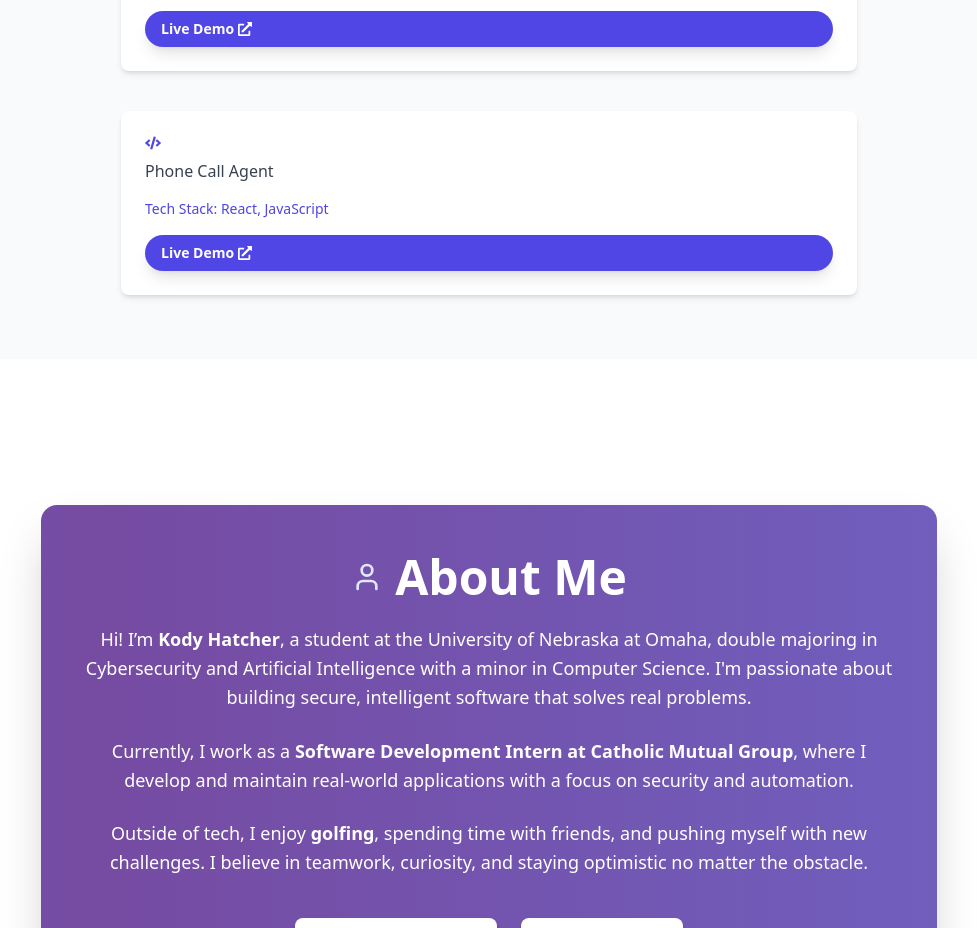
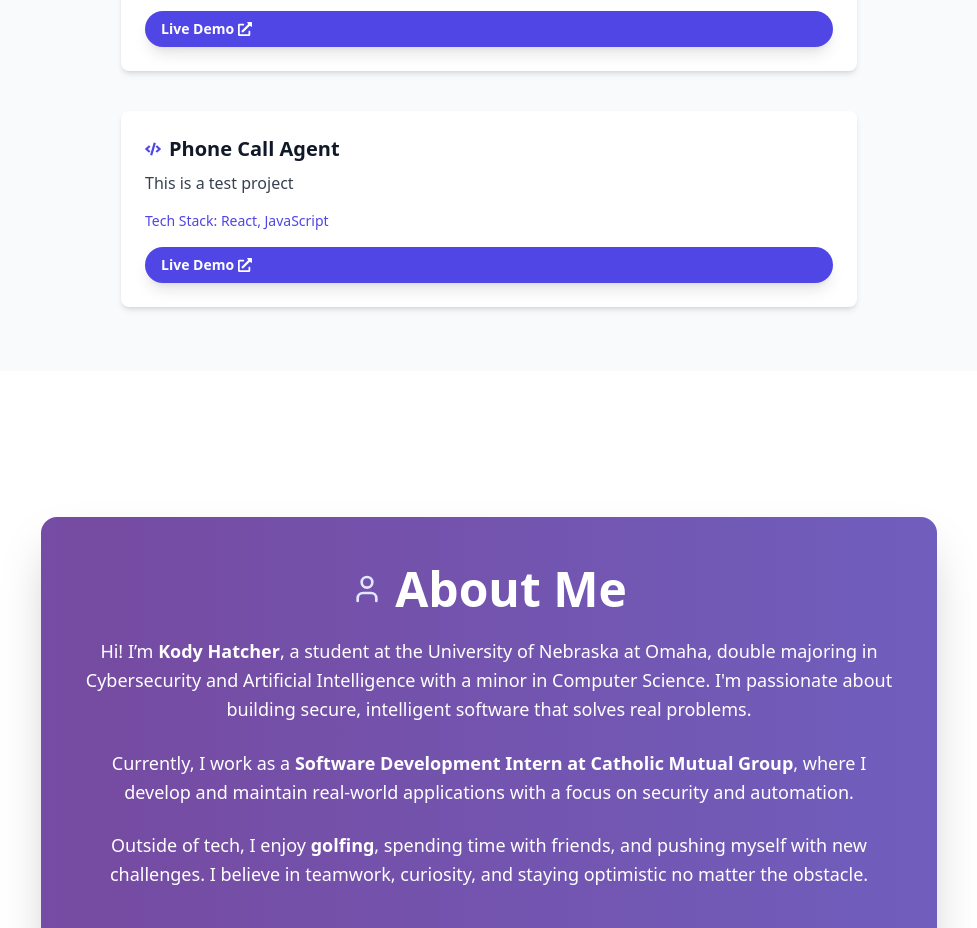
Before and after one commit to KodyHatcher/KodyHatcher.github.io, a React (Create React App) app in the folder tech_portfolio/: page / in a window 1280 px wide. Shown: the part 2840-3768 px from the top of the page, without its empty margins (151-1128 px from the left). Built offline with nearby package versions, Linux system fonts and the light colour scheme.

Commit message:
good for now

```diff
--- a/tech_portfolio/src/components/project_list.js
+++ b/tech_portfolio/src/components/project_list.js
@@ -59,8 +59,8 @@ const project_list = [
   },
   {
     id: 9,
-    title: "",
-    description: "Phone Call Agent",
+    title: "Phone Call Agent",
+    description: "This is a test project",
     tech: ["React", "JavaScript"],
     demo: "https://www.google.com/",
   },
```
